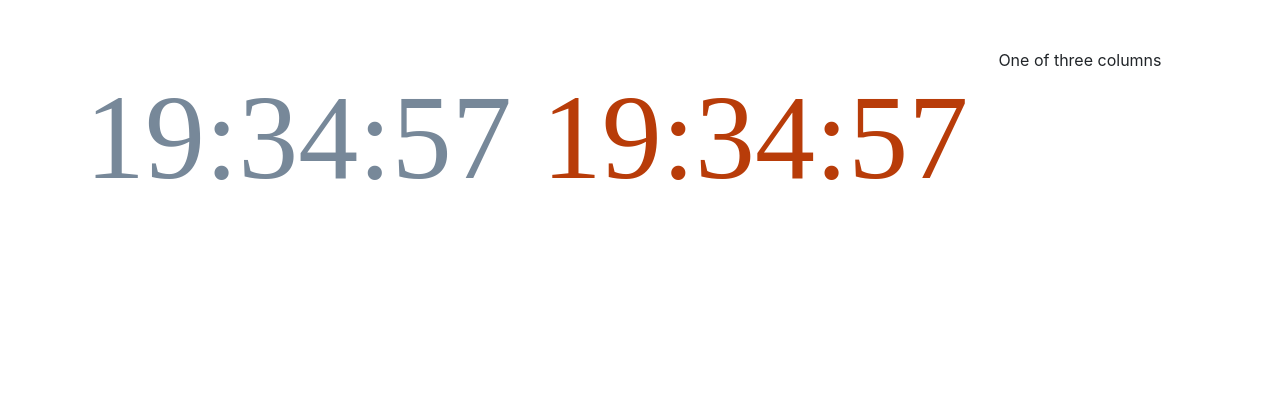
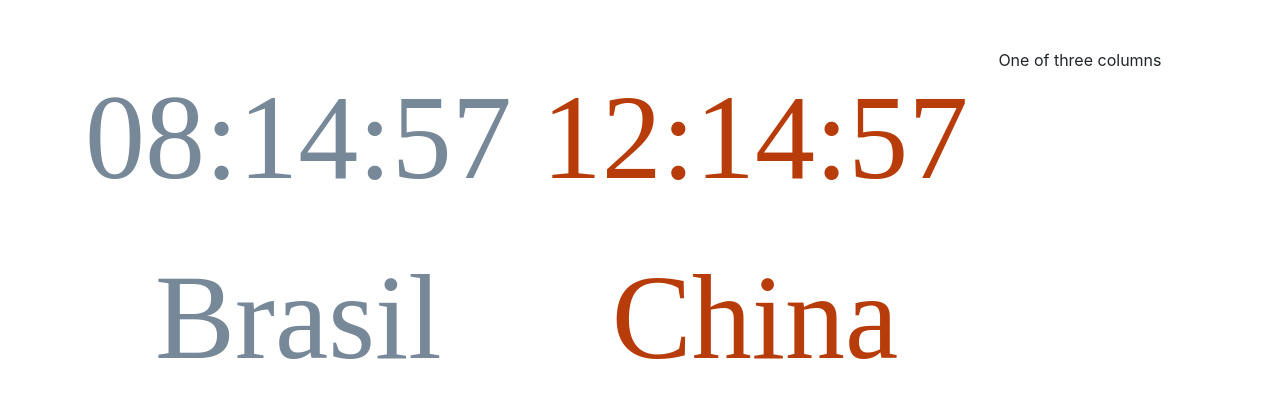
Before and after one commit to carlosavellar/clock-js-oop, a plain HTML site: page index.html in a window 1280 px wide. Drawn offline with Linux system fonts and the light colour scheme.

Commit message:
JS OOP - UTC TIME

```diff
--- a/app.js
+++ b/app.js
@@ -1,20 +1,25 @@
 
 function onReady(){
     console.log('Stating clock');
-    var clock = new Clock('clock');
-    var clock2 = new Clock('clock2');
-
-
-
-
+    var clock = new Clock('clock', 2200, 'Brasil');
+    var clock2 = new Clock('clock2', 1000, 'China');
 }
 
-function Clock(id){
+function Clock(id, offset, label){
+    offset = offset || 0;
+    var d = new Date();
+    this.offset = (offset + d.getTimezoneOffset())*60*1000;
+    label = label || '';
+    this.label = label;
+
+    document.getElementsByName('span').innerHTML = label;
+
         this.updateClock = function () {
-            var data = new Date;
+            var data = new Date();
+                data = new Date(this.offset + data.getTime());
             var clock = document.getElementById(id);
             clock.innerHTML = this.formatDigits(data.getHours()) + ":" + this.formatDigits(data.getMinutes()) +
-                ":" + this.formatDigits(data.getSeconds());
+                ":" + this.formatDigits(data.getSeconds()) + "  " + label;
         };
         this.formatDigits = function(val){
             if(val < 10){
@@ -29,9 +34,7 @@
 
             }, 1000);
         that.updateClock();
-
 }
-
 
 window.onload = onReady();
 
--- a/index.html
+++ b/index.html
@@ -22,10 +22,17 @@
 <div class="container">
   <div class="row">
     <div class="col-sm">
-      <div id="clock"></div>
+      <div id="clock">
+
+
+      </div>
+      <span class="label-time-zone-brasil"></span>
     </div>
     <div class="col-sm">
-      <div id="clock2"></div>
+      <div id="clock2">
+        <span class="label-time-zone-china">e</span>
+      </div>
+
     </div>
     <div class="col-sm">
       One of three columns
```
